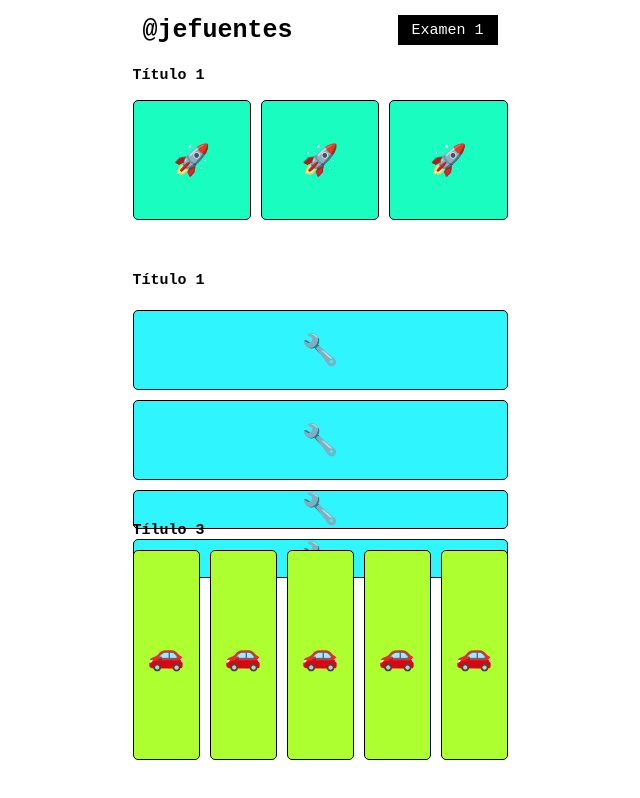
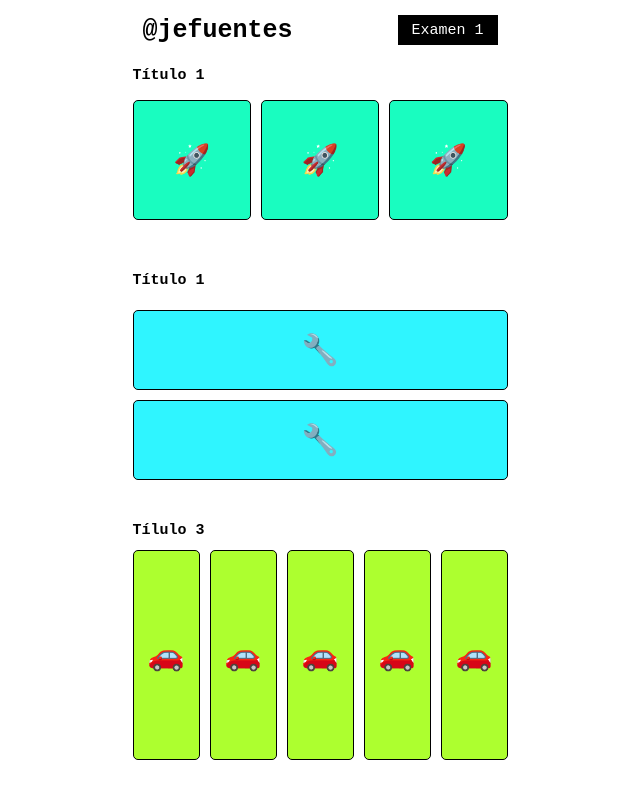
Before and after one commit to jefuentes80/examen_1, a plain HTML site: page index.html in a window 1280 px wide. Shown: the whole page, without its empty margins (320-960 px from the left). Drawn offline with Linux system fonts and the light colour scheme.

Commit message:
Update index.html

```diff
--- a/index.html
+++ b/index.html
@@ -32,8 +32,6 @@
         <h2>Título 1</h2>
         <div>🔧</div>
         <div>🔧</div>
-        <div>🔧</div>
-        <div>🔧</div>
     </section>
 
     <section class="section-3">
```
